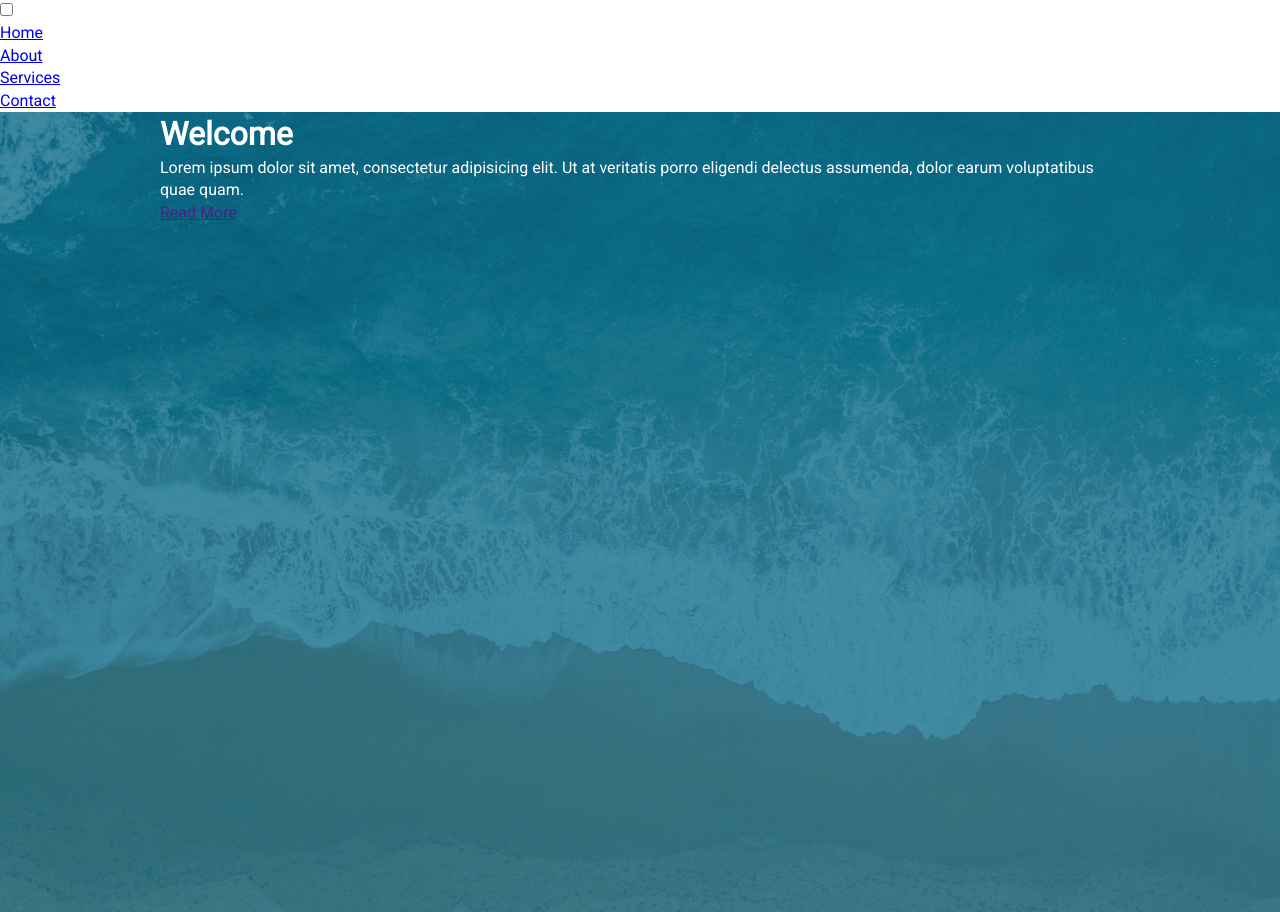
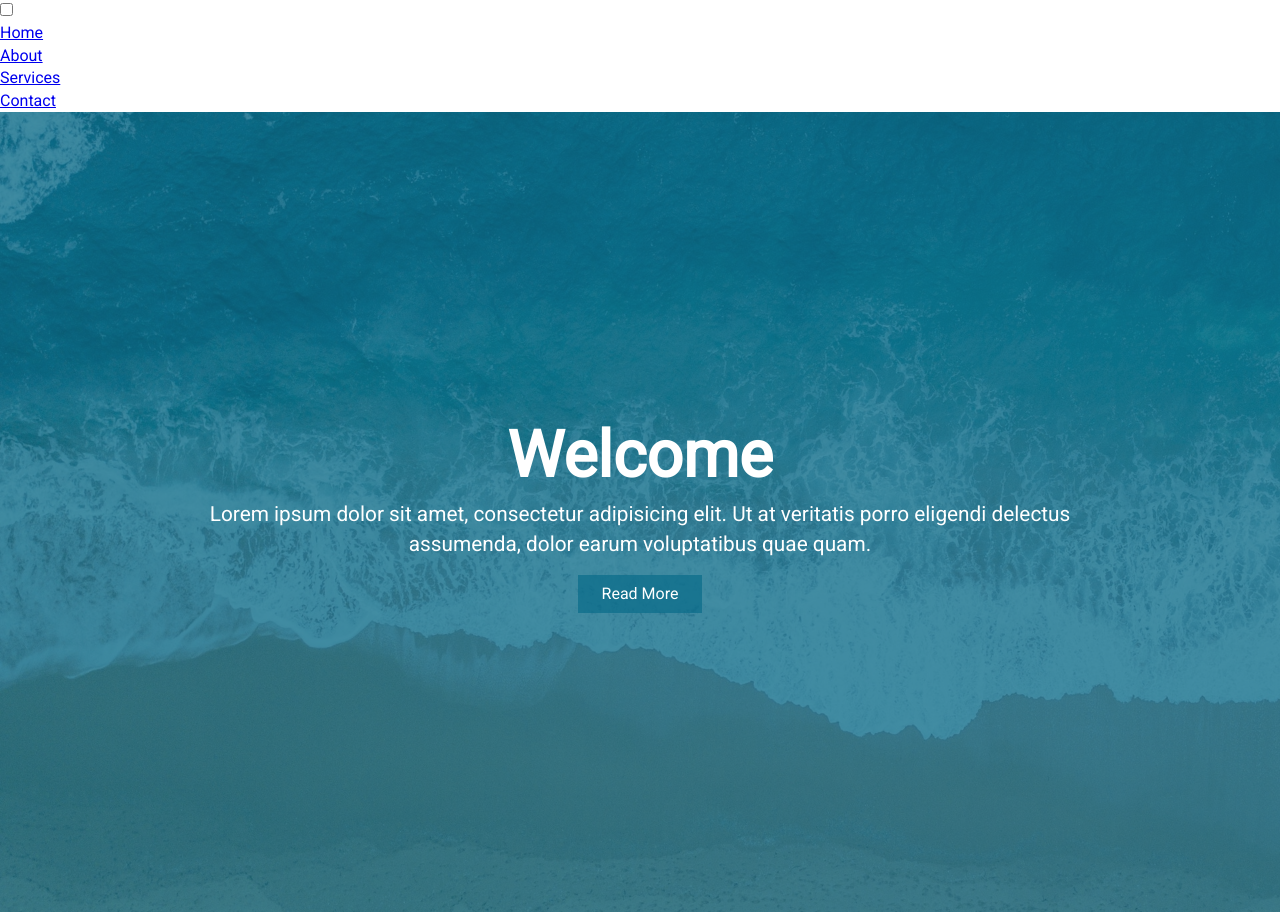
Before and after one commit to GuyShabtay/Hamburger-Menu-Overlay, a plain HTML site: page index.html in a window 1280 px wide. Drawn offline with Linux system fonts and the light colour scheme.

Commit message:
css for main page

```diff
--- a/css/menu.css
+++ b/css/menu.css
@@ -0,0 +1,3 @@
+.menu-wrap{
+
+}
--- a/css/style.css
+++ b/css/style.css
@@ -38,10 +38,31 @@ body{
   z-index: -1;
 }
 
-#showcase .showcase-caontainer{
-  display: dlex;
+#showcase .showcase-container{
+  display: flex;
   flex-direction: column;
   align-items: center;
   justify-content: center;
   text-align: center;
+  height: 100%;
 }
+#showcase h1{
+  font-size:4rem;
+}
+#showcase p{
+  font-size:1.3rem;
+}
+
+.btn{
+  display: inline-block;
+  border: none;
+  background: var(--primary-color);
+  color:white;
+  padding:0.5rem 1.5rem;
+  margin-top: 1rem;
+  transition: opacity 1s ease-in-out;
+  text-decoration: none;
+}
+.btn:hover{
+  opacity: 0.7;
+}
```
